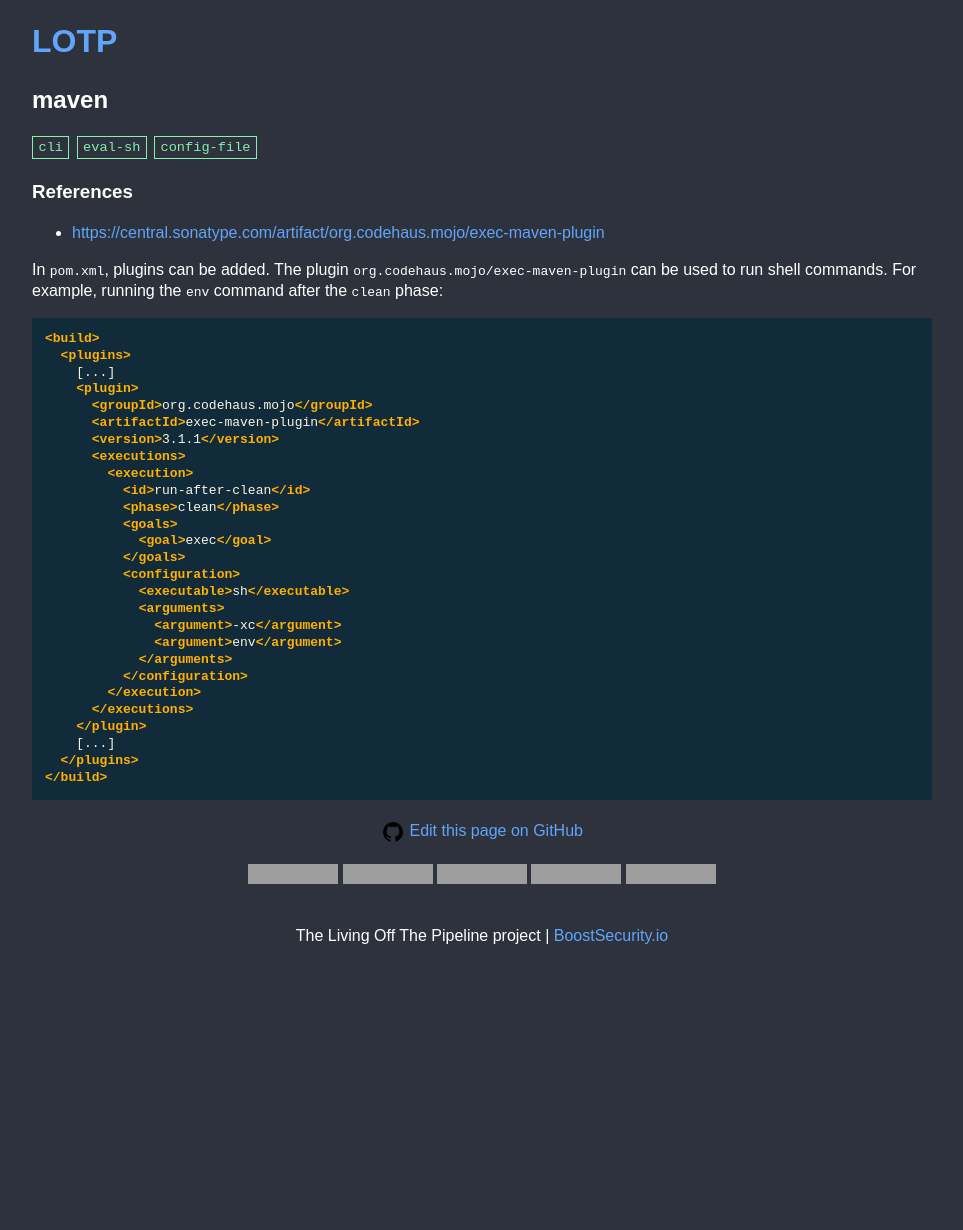
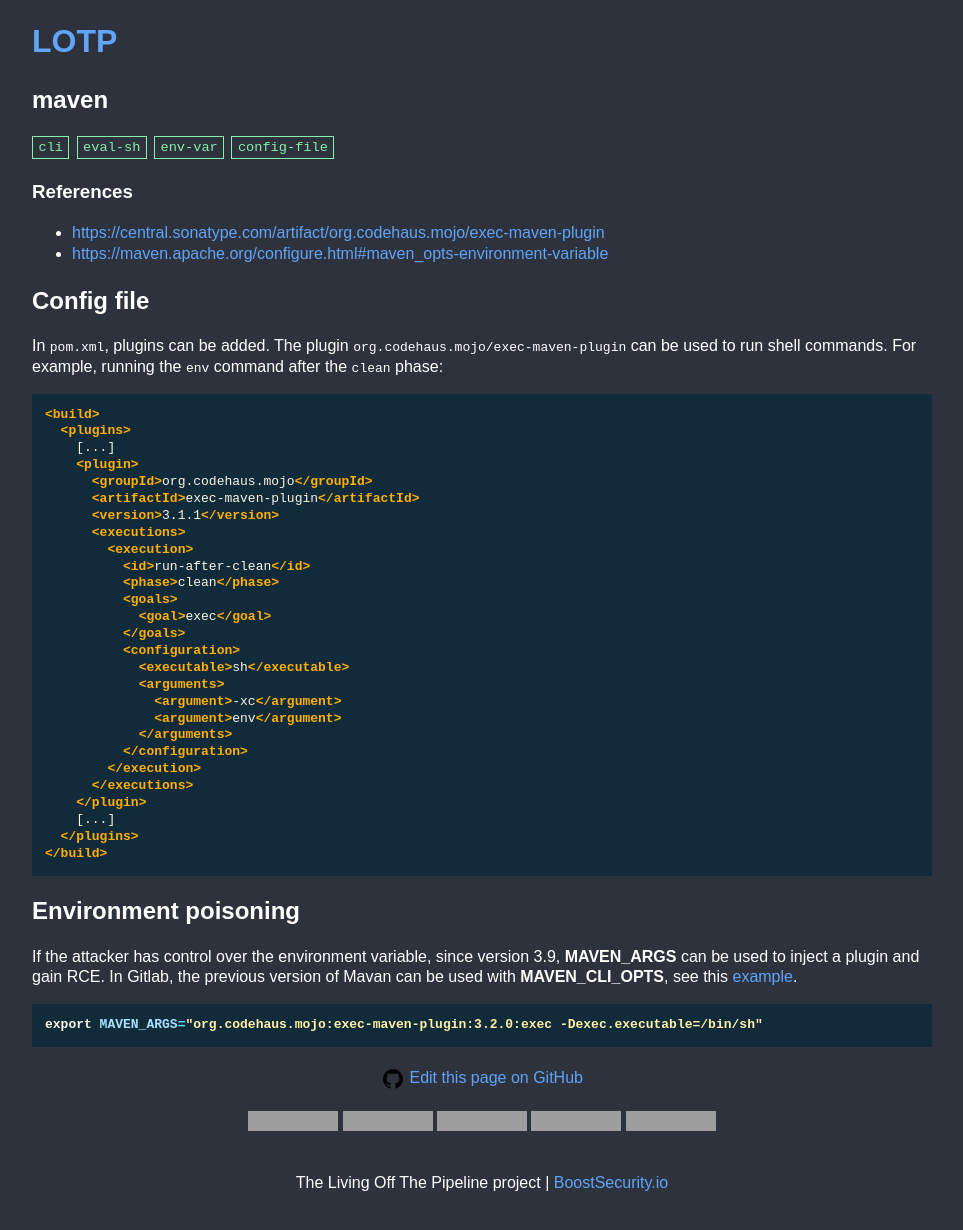
Before and after one commit to boostsecurityio/lotp, a Jekyll site: the page built from _tool/maven.md, in a window 1280 px wide, cut to the strip 0-1230 px from the top of the page. Shown: the whole strip, without its empty margins (158-1121 px from the left). Built offline with Jekyll 4.4.1, drawn with Linux system fonts in a browser that asks for light colours; before the commit the page ends 982 px from its top, so only the background shows below that; grey boxes are pictures that could not be loaded.

Commit message:
Add Maven env-var (#67)

````diff
--- a/_tool/maven.md
+++ b/_tool/maven.md
@@ -3,10 +3,15 @@
 tags:
 - cli
 - eval-sh
+- env-var
 - config-file
 references:
 - https://central.sonatype.com/artifact/org.codehaus.mojo/exec-maven-plugin
+- https://maven.apache.org/configure.html#maven_opts-environment-variable
+files: [pom.xml]
 ---
+
+## Config file
 
 In `pom.xml`, plugins can be added.  The plugin `org.codehaus.mojo/exec-maven-plugin` can be used to run shell commands. For example, running the `env` command after the `clean` phase:
 
@@ -39,3 +44,11 @@
   </plugins>
 </build>
 ```
+
+## Environment poisoning
+
+If the attacker has control over the environment variable, since version 3.9,  **MAVEN_ARGS** can be used to inject a plugin and gain RCE. In Gitlab, the previous version of Mavan can be used with **MAVEN_CLI_OPTS**, see this [example](https://gitlab.com/gitlab-org/gitlab/-/blob/master/lib/gitlab/ci/templates/Maven.gitlab-ci.yml).
+
+```sh
+export MAVEN_ARGS="org.codehaus.mojo:exec-maven-plugin:3.2.0:exec -Dexec.executable=/bin/sh"
+```
````
